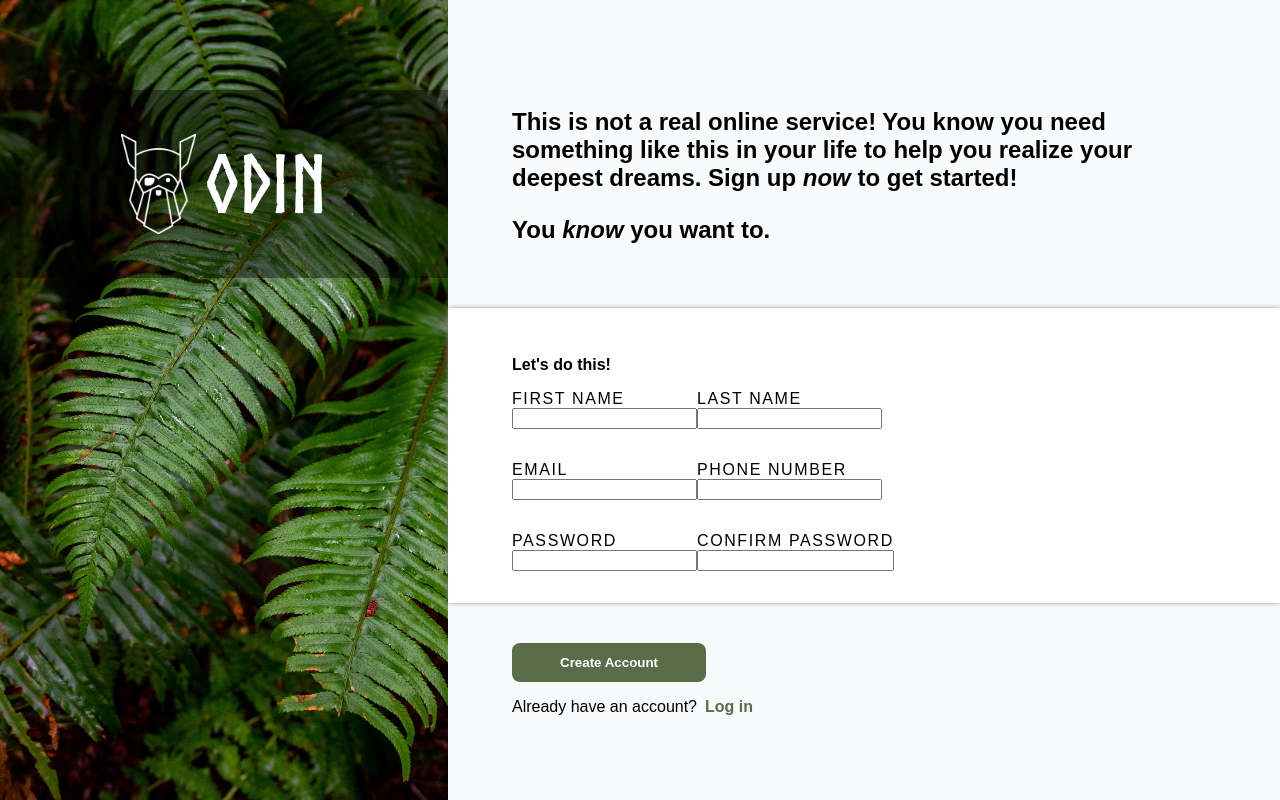
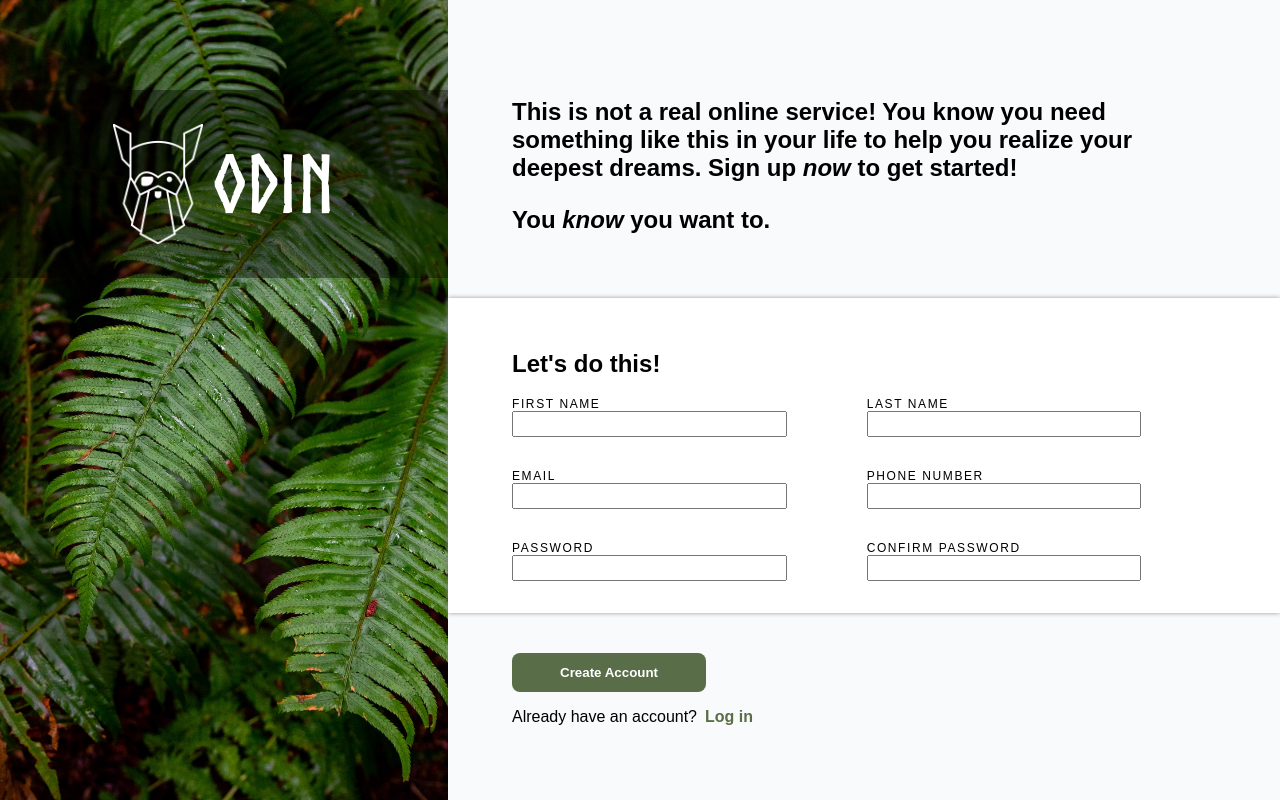
Before and after one commit to BobtheGoon/Odin-signupform, a plain HTML site: page index.html in a window 1280 px wide. Drawn offline with Linux system fonts and the light colour scheme.

Commit message:
Finish layout and styling, form functionality still yet to be implemented

```diff
--- a/index.html
+++ b/index.html
@@ -24,7 +24,7 @@
 
     <div class="signup_mid">
       <form id="signup_form" method="post">
-          <p>Let's do this!</p>
+          <h2>Let's do this!</h2>
 
           <div class="form_fields">
             <div class="form_row">
--- a/styles.css
+++ b/styles.css
@@ -34,7 +34,7 @@ body {
 }
 
 .logo_text img {
-  height: 100px;
+  height: 120px;
 }
 
 /*Right side of sign up form page */
@@ -75,25 +75,22 @@ body {
 .form_row {
   display: flex;
   justify-content: start;
+  gap: 5rem;
 }
 
 .form_row > div {
   display: flex;
   flex-direction: column;
+  font-size: 0.75em;
 }
 
-/*.form_row {
-  display:flex;
-  flex-direction: column;
-}
-
-.form_row input {
+input {
   width: 20em;
   height: 1.5em;
 }
-*/
 
 
+/*Lower part of the page*/
 .signup_lower {
   padding: 0 4rem;
 }
@@ -105,6 +102,10 @@ body {
   border-radius: 0.5rem;
   padding: 0.75rem 3rem 0.75rem 3rem;
   border: none;
+}
+
+.signup_lower button:active {
+  transform: translateY(1px);
 }
 
 .login_prompt {
```
